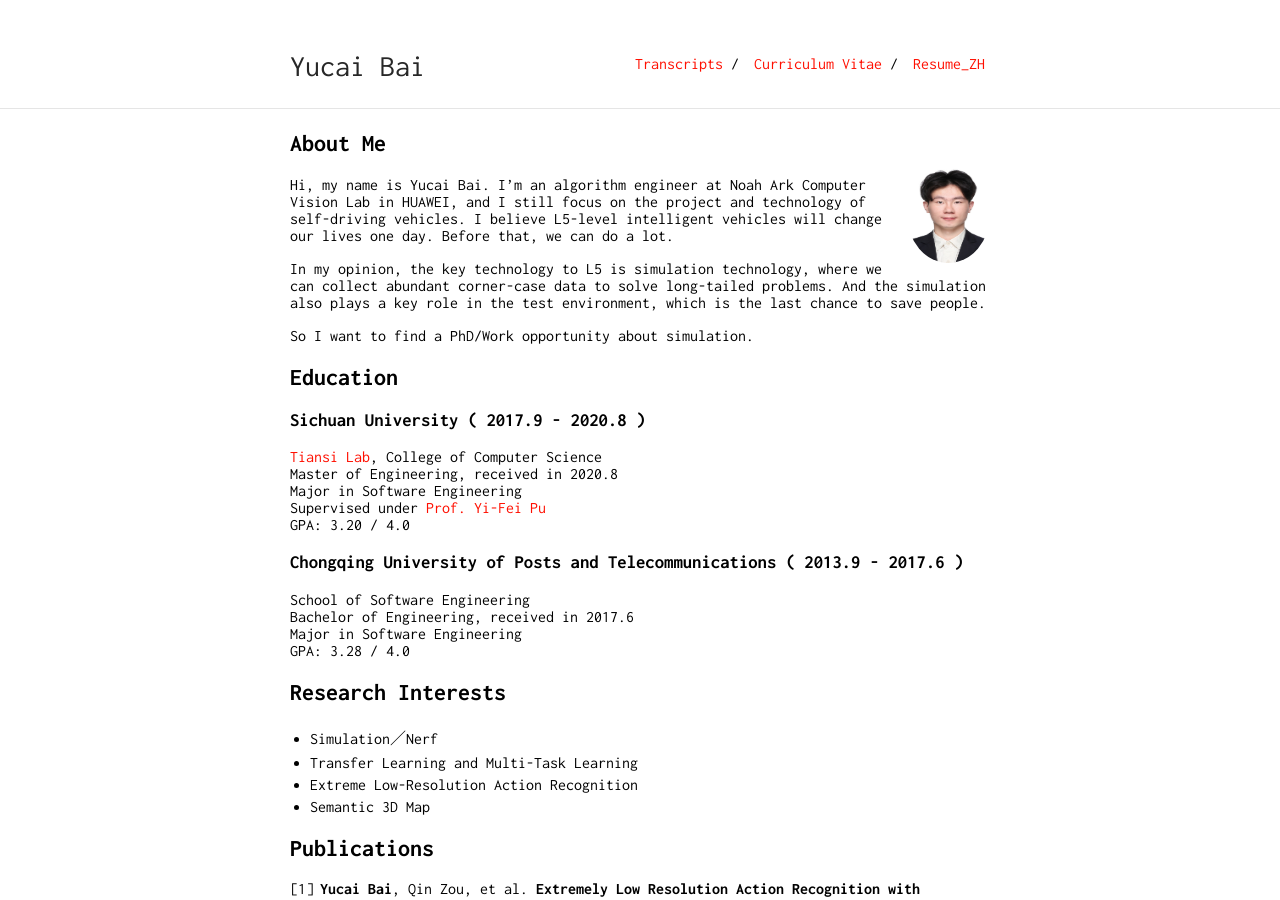
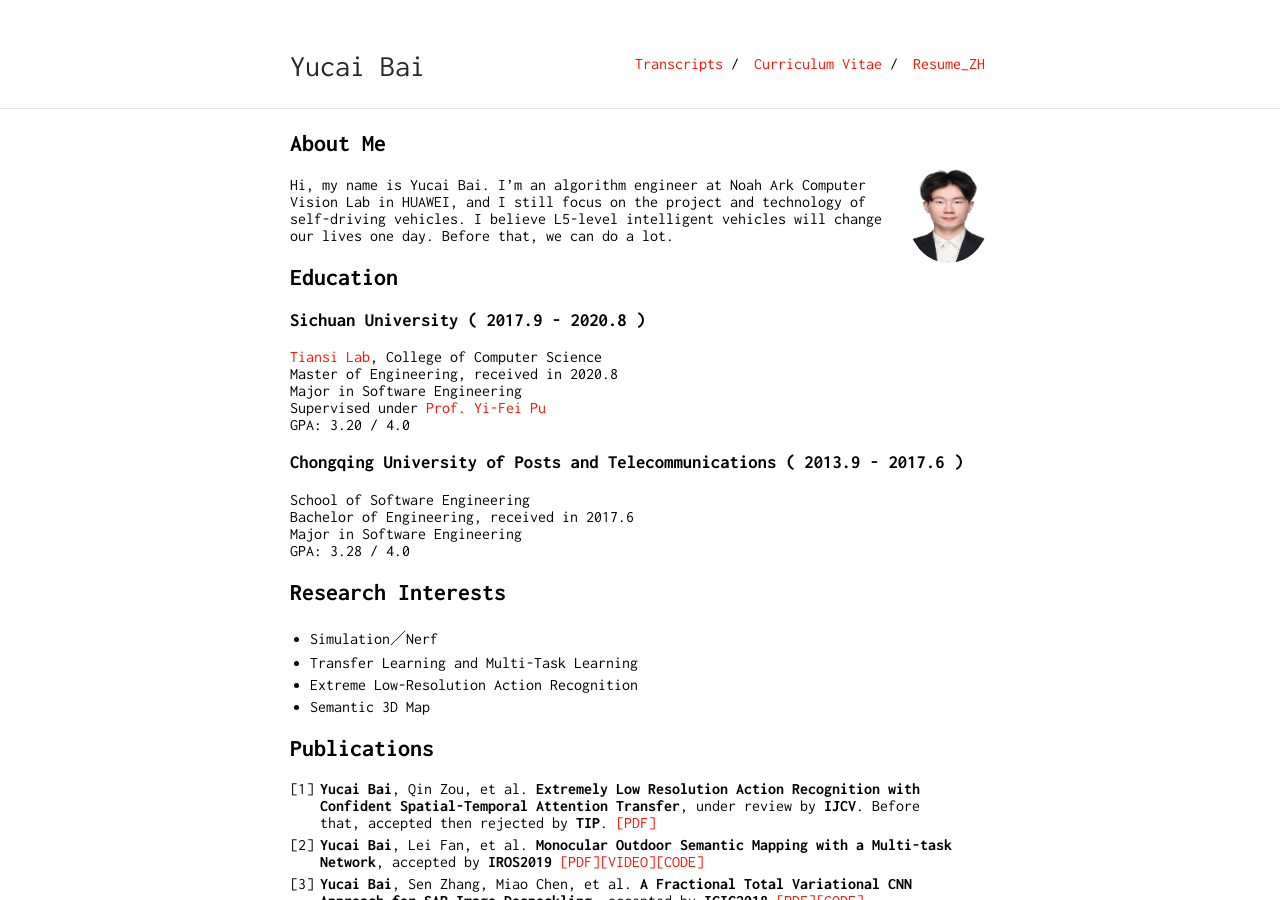
Before and after one commit to RaymondByc/raymondbyc-github.io, a Jekyll site: the page built from index.md, in a window 1280 px wide and 900 px high. Built offline with Jekyll 4.4.1, drawn with Linux system fonts in a browser that asks for light colours; our own code applies the rules of GitHub Pages for plain Markdown files.

Commit message:
delete related infos.

```diff
--- a/index.md
+++ b/index.md
@@ -10,10 +10,6 @@ layout: default
 ">
 
 Hi, my name is Yucai Bai. I’m an algorithm engineer at Noah Ark Computer Vision Lab in HUAWEI, and I still focus on the project and technology of self-driving vehicles. I believe L5-level intelligent vehicles will change our lives one day. Before that, we can do a lot.
-
-In my opinion, the key technology to L5 is simulation technology, where we can collect abundant corner-case data to solve long-tailed problems. And the simulation also plays a key role in the test environment, which is the last chance to save people.
-
-So I want to find a PhD/Work opportunity about simulation.
 
 ## Education
 ### Sichuan University ( 2017.9 - 2020.8 )
```
